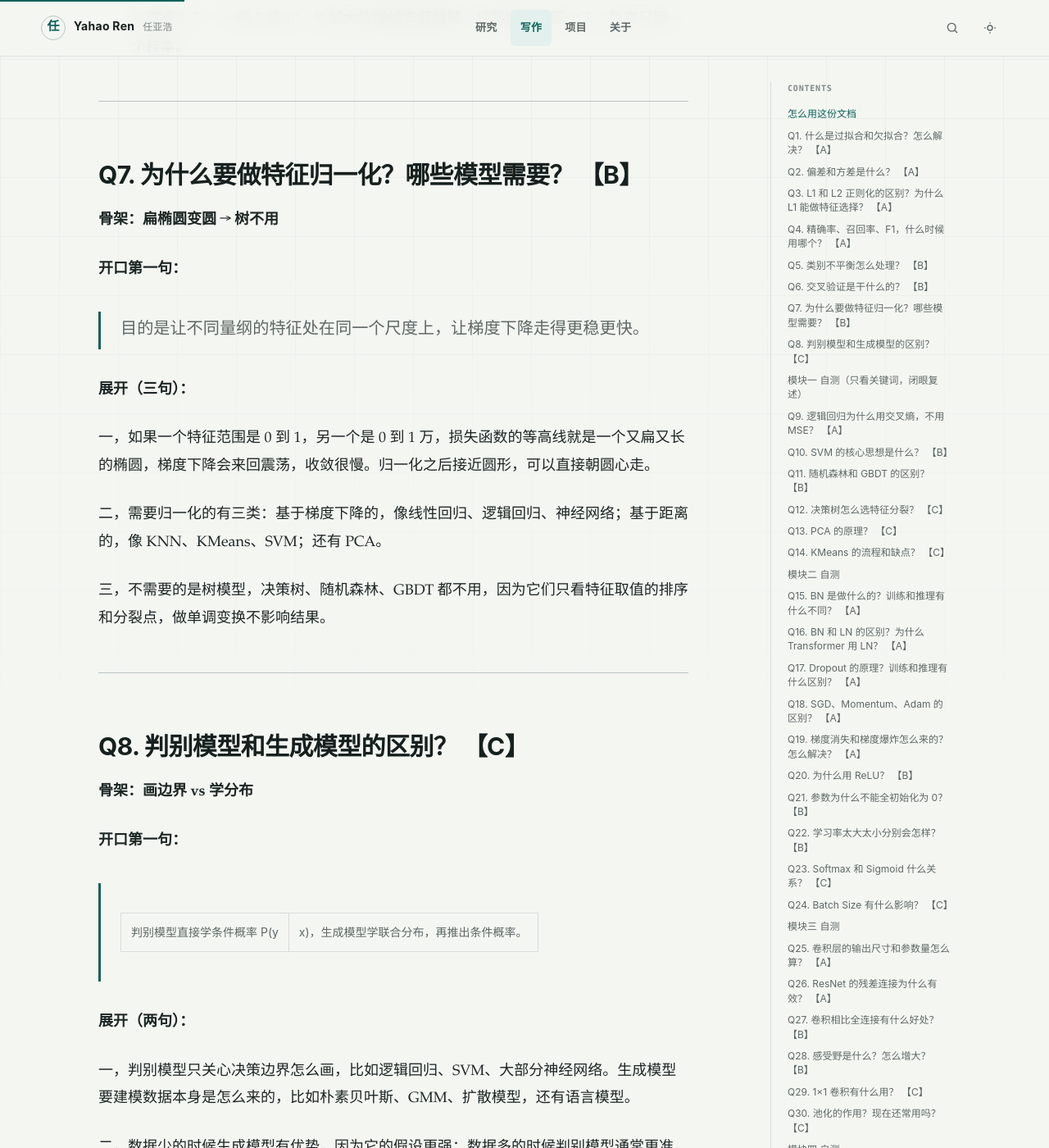
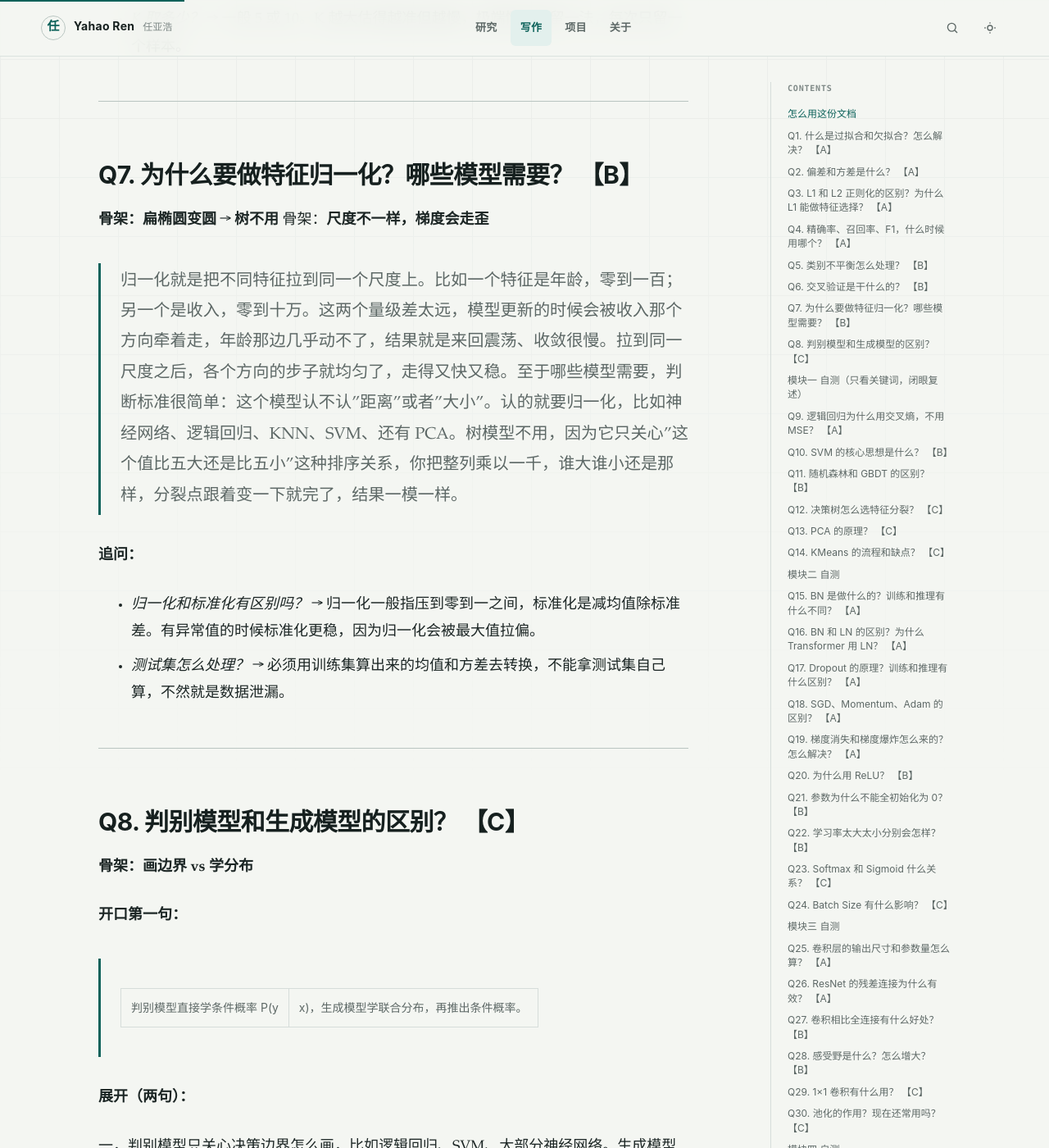
Before and after one commit to YahaoRen/yahaoren.github.io, a Jekyll site: the page built from _notes/机器学习 深度学习 面试背诵版.md, in a window 1280 px wide and 1400 px high, scrolled down 6284 px. Shown: the whole window at 82% size. Built offline with Jekyll 4.4.1, drawn with Linux system fonts in a browser that asks for light colours.

Commit message:
vault backup: 2026-08-30 15:49:31

```diff
--- a/_notes/机器学习 深度学习 面试背诵版.md
+++ b/_notes/机器学习 深度学习 面试背诵版.md
@@ -156,18 +156,14 @@ L2 是权重越小、推得越轻。从 1 推到 0.1 很快，从 0.1 推到 0.0
 ## Q7. 为什么要做特征归一化？哪些模型需要？ 【B】
 
 **骨架：扁椭圆变圆 → 树不用**
+骨架：**尺度不一样，梯度会走歪**
 
-**开口第一句：**
+> 归一化就是把不同特征拉到同一个尺度上。比如一个特征是年龄，零到一百；另一个是收入，零到十万。这两个量级差太远，模型更新的时候会被收入那个方向牵着走，年龄那边几乎动不了，结果就是来回震荡、收敛很慢。拉到同一尺度之后，各个方向的步子就均匀了，走得又快又稳。至于哪些模型需要，判断标准很简单：这个模型认不认"距离"或者"大小"。认的就要归一化，比如神经网络、逻辑回归、KNN、SVM、还有 PCA。树模型不用，因为它只关心"这个值比五大还是比五小"这种排序关系，你把整列乘以一千，谁大谁小还是那样，分裂点跟着变一下就完了，结果一模一样。
 
-> 目的是让不同量纲的特征处在同一个尺度上，让梯度下降走得更稳更快。
+**追问：**
 
-**展开（三句）：**
-
-一，如果一个特征范围是 0 到 1，另一个是 0 到 1 万，损失函数的等高线就是一个又扁又长的椭圆，梯度下降会来回震荡，收敛很慢。归一化之后接近圆形，可以直接朝圆心走。
-
-二，需要归一化的有三类：基于梯度下降的，像线性回归、逻辑回归、神经网络；基于距离的，像 KNN、KMeans、SVM；还有 PCA。
-
-三，不需要的是树模型，决策树、随机森林、GBDT 都不用，因为它们只看特征取值的排序和分裂点，做单调变换不影响结果。
+- _归一化和标准化有区别吗？_ → 归一化一般指压到零到一之间，标准化是减均值除标准差。有异常值的时候标准化更稳，因为归一化会被最大值拉偏。
+- _测试集怎么处理？_ → 必须用训练集算出来的均值和方差去转换，不能拿测试集自己算，不然就是数据泄漏。
 
 ---
 
```
